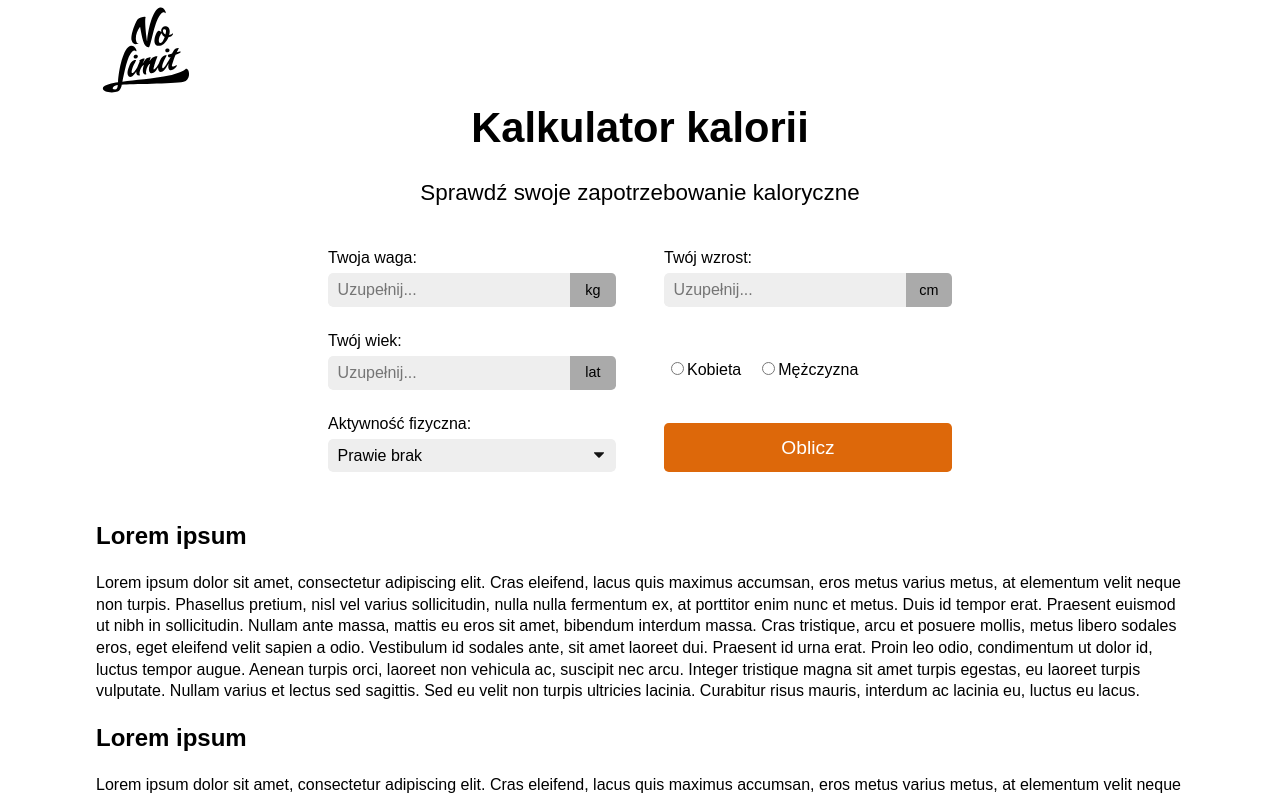
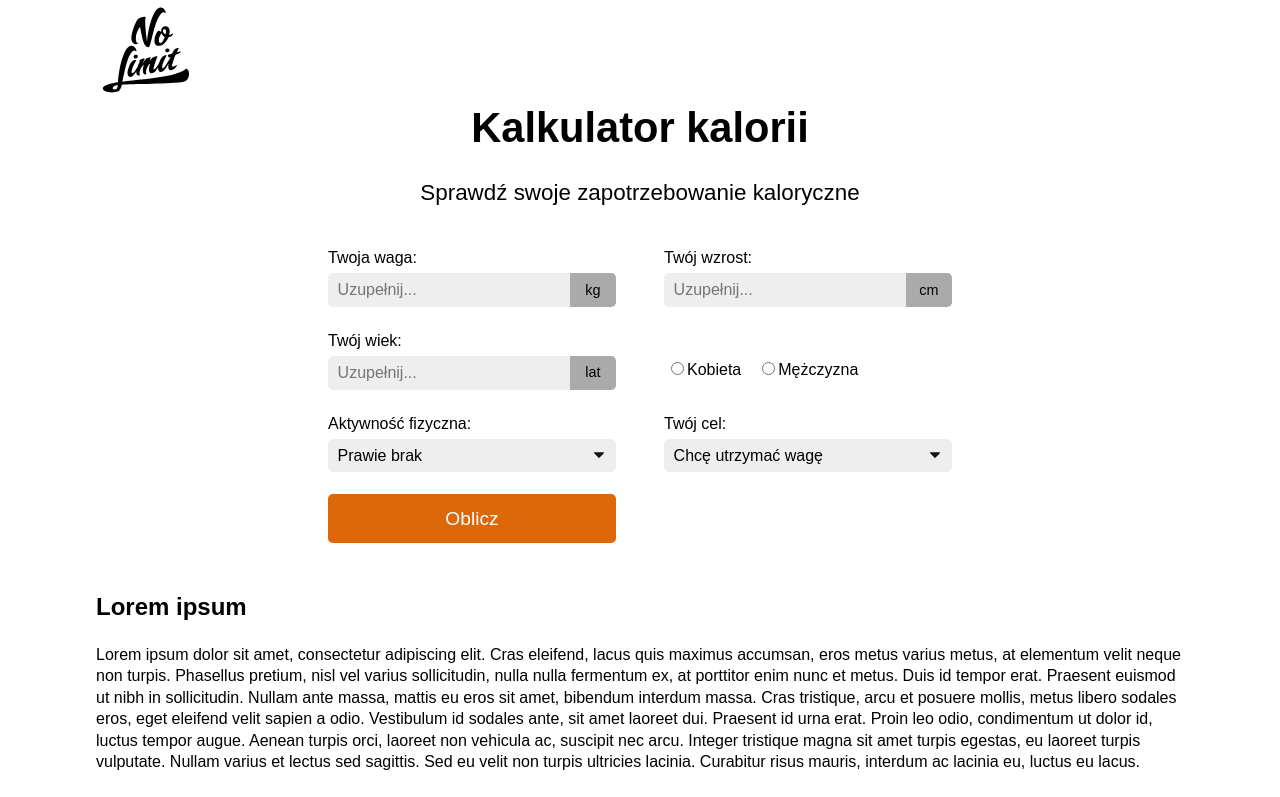
Before and after one commit to dpobozniak/calorie-calculator, a Next.js app: page / in a window 1280 px wide. Shown: the top 797 px of the page. Built offline with nearby package versions, Linux system fonts and the light colour scheme.

Commit message:
add target select to the form

```diff
--- a/src/components/CalculatorForm/Form.tsx
+++ b/src/components/CalculatorForm/Form.tsx
@@ -4,7 +4,7 @@ import Radio from 'components/FormInput/FormRadio';
 import useForm from 'hooks/useForm';
 import validate from './validate';
 import { TFormElements } from './types';
-import { activityOptions, genderOptions } from './config';
+import { activityOptions, genderOptions, targetOptions } from './config';
 
 import s from './Form.module.css';
 
@@ -13,6 +13,7 @@ const initialValues = {
   age: '',
   gender: '',
   height: '',
+  target: targetOptions[0].value,
   weight: '',
 };
 
@@ -90,6 +91,13 @@ const CalculatorForm = ({ onSubmit }: TProps) => {
         options={activityOptions}
         selected={formValues.activity}
       />
+      <Select
+        label="Twój cel:"
+        {...getTextFieldProps('target')}
+        onChange={handleOnSelectChange('target')}
+        options={targetOptions}
+        selected={formValues.target}
+      />
       <button type="submit" className={s.submitButton}>
         Oblicz
       </button>
--- a/src/components/CalculatorForm/config.ts
+++ b/src/components/CalculatorForm/config.ts
@@ -10,3 +10,9 @@ export const genderOptions = [
   { value: 'female', label: 'Kobieta' },
   { value: 'male', label: 'Mężczyzna' },
 ];
+
+export const targetOptions = [
+  { value: '0', label: 'Chcę utrzymać wagę' },
+  { value: '-0.1', label: 'Chcę schudnąć' },
+  { value: '0.1', label: 'Chcę przytyć' },
+];
--- a/src/components/CalculatorForm/types.ts
+++ b/src/components/CalculatorForm/types.ts
@@ -3,5 +3,6 @@ export type TFormElements = {
   age: string;
   gender: string;
   height: string;
+  target: string;
   weight: string;
 };
--- a/src/types/calculatorParams.ts
+++ b/src/types/calculatorParams.ts
@@ -3,5 +3,6 @@ export type TCalculatorParams = {
   age: number;
   gender: string;
   height: number;
+  target: number;
   weight: number;
 };
```
Also changed, not shown: src/helpers.ts (+4 -3 lines), src/pages/calc/[[...params]].tsx (+8 -2 lines).
